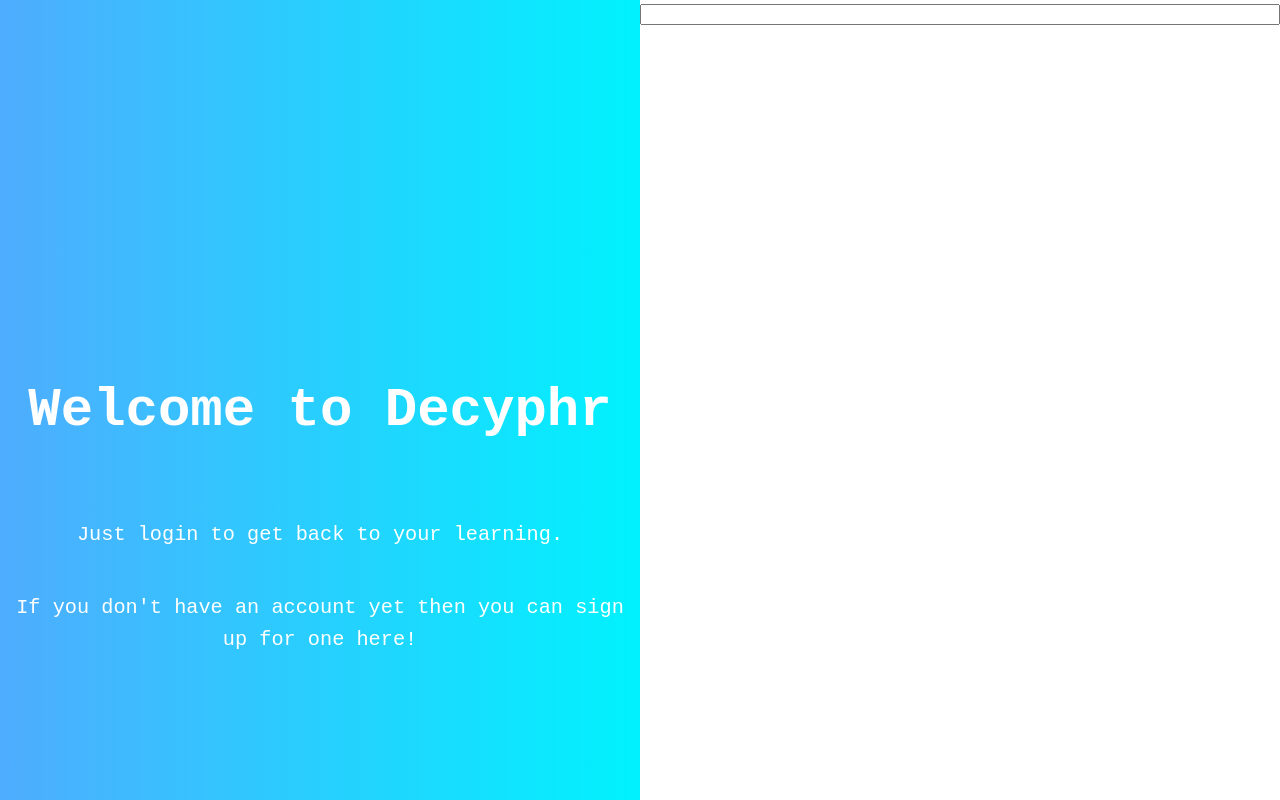
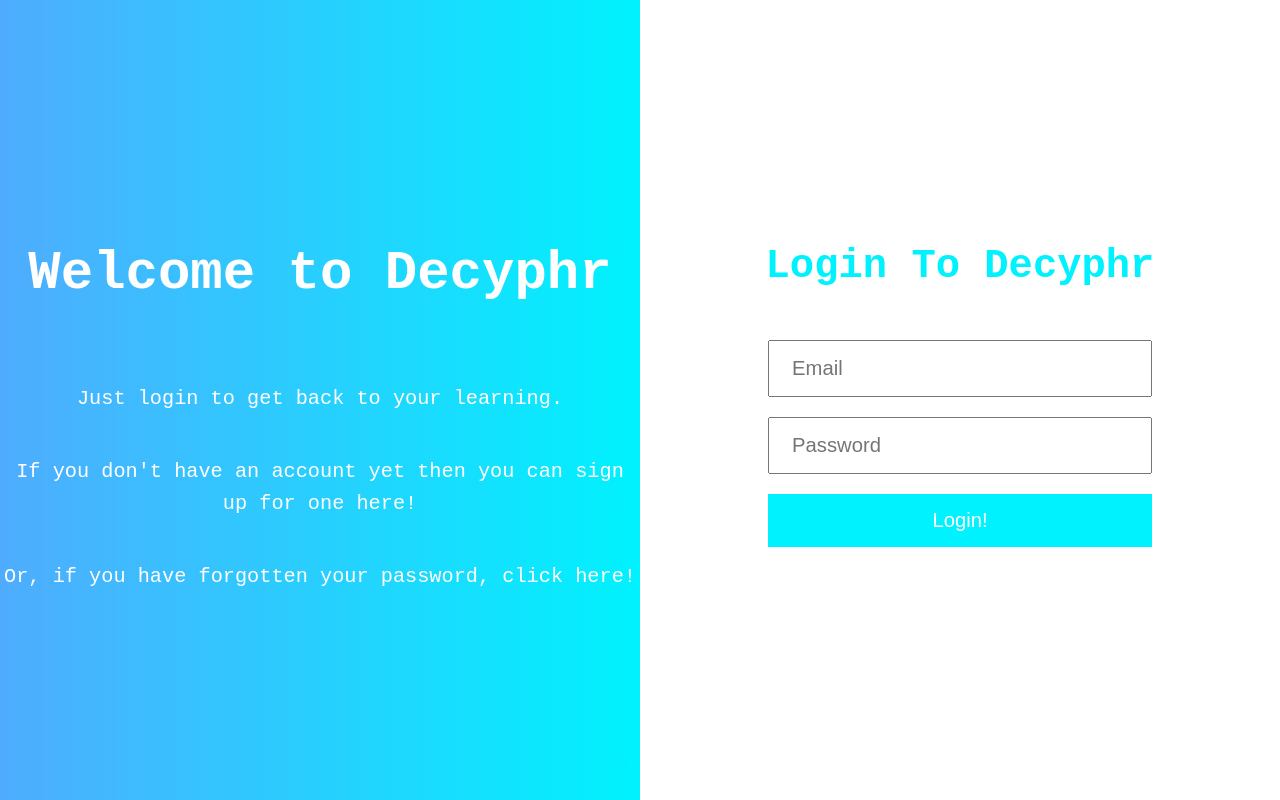
Before and after one commit to decyphr-net/decyphr-next, a Next.js app: page /accounts/login in a window 1280 px wide. Shown: the top 800 px of the page. Built offline with nearby package versions, Linux system fonts and the light colour scheme.

Commit message:
Add basic login form design

```diff
--- a/pages/accounts/login.jsx
+++ b/pages/accounts/login.jsx
@@ -1,5 +1,4 @@
 import styles from './login.module.scss'
-import {TextField} from '../../components/elements/Input'
 
 export default function Login() {
   return (
@@ -8,10 +7,18 @@
         <h1>Welcome to Decyphr</h1>
         <p>Just login to get back to your learning.</p>
         <p>If you don't have an account yet then you can sign up for one here!</p>
+        <p>Or, if you have forgotten your password, click here!</p>
       </section>
 
       <section className={styles.rightPanel}>
-        <TextField />
+        <h2>Login To Decyphr</h2>
+        <form>
+
+          <input className={styles.formInput} placeholder="Email" name="email" type="text" />
+          <input className={styles.formInput} placeholder="Password" name="password" type="password" />
+          <button className={styles.formButton}>Login!</button>
+        </form>
+
       </section>
     </main>
   )
--- a/pages/accounts/login.module.scss
+++ b/pages/accounts/login.module.scss
@@ -2,16 +2,19 @@
   width: 100%;
   text-align: center;
 
-  .leftPanel {
-    float: left;
-    width: 50%;
-    height: 1000px;
-    background-image: linear-gradient(to right, #4facfe 0%, #00f2fe 100%);
-    color: white;
+  section {
     display: flex;
     justify-content: center;
     align-content: center;
     flex-direction: column;
+  }
+
+  .leftPanel {
+    float: left;
+    width: 50%;
+    height: 100vh;
+    background-image: linear-gradient(to right, #4facfe 0%, #00f2fe 100%);
+    color: white;
 
     h1 {
       font-size: 3em;
@@ -24,5 +27,34 @@
 
   .rightPanel {
     display: inline;
+
+    h2 {
+      margin: 0;
+      padding-top: 18.25%;
+      padding-bottom: 2.5%;
+      color: #00f2fe;
+      font-size: 2.25em;
+    }
+
+    .formInput {
+      width: 30%;
+      padding: 15px 22px;
+      margin: 10px 5px;
+      box-sizing: border-box;
+      font-size: 1.125em;
+    }
+
+    .formButton {
+      width: 30%;
+      padding: 15px 22px;
+      margin: 10px 5px;
+      background: #00f2fe;
+      text-decoration: none;
+      border: none;
+      box-sizing: border-box;
+      font-size: 1.125em;
+      color: white;
+      font-weight: 400;
+    }
   }
 }
```
